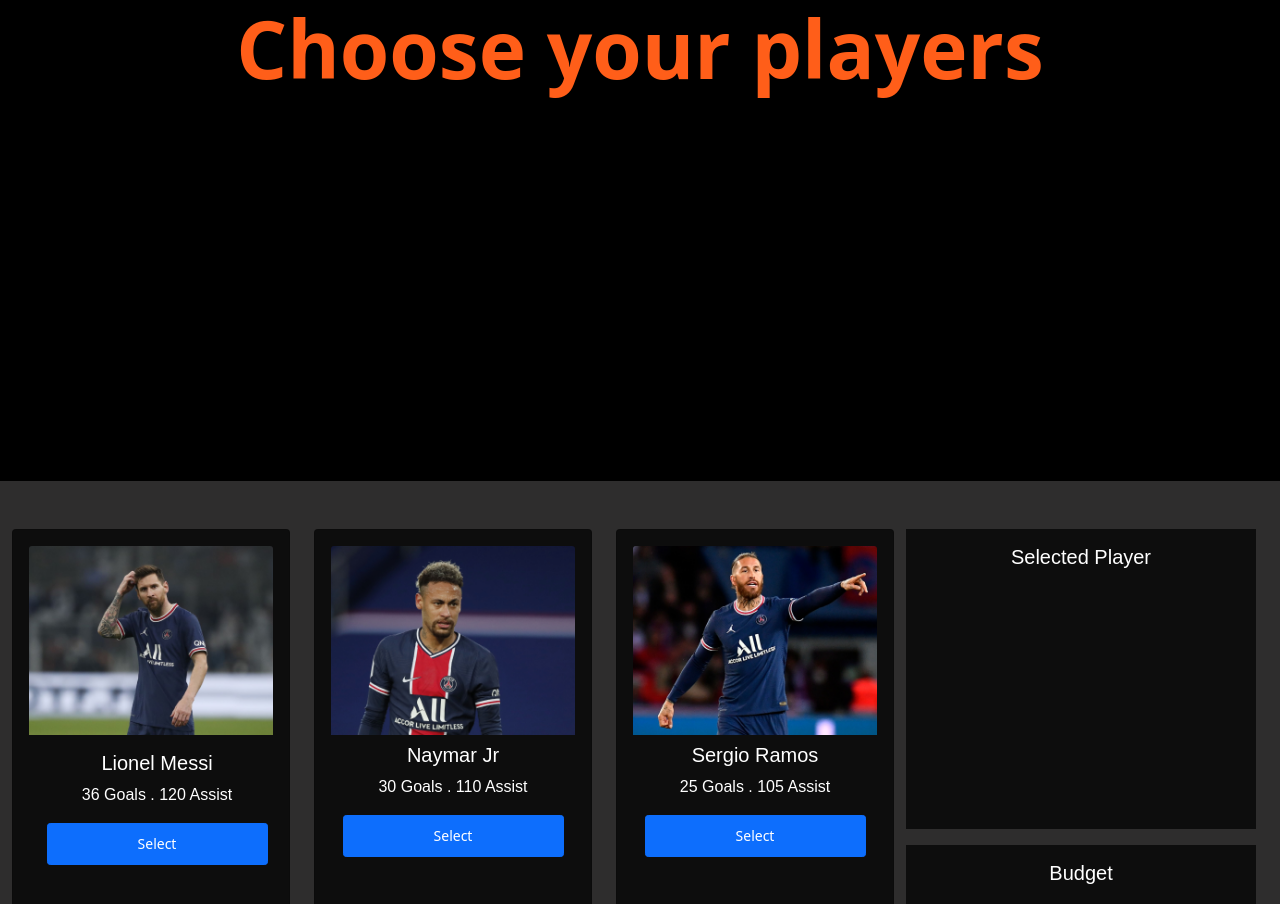
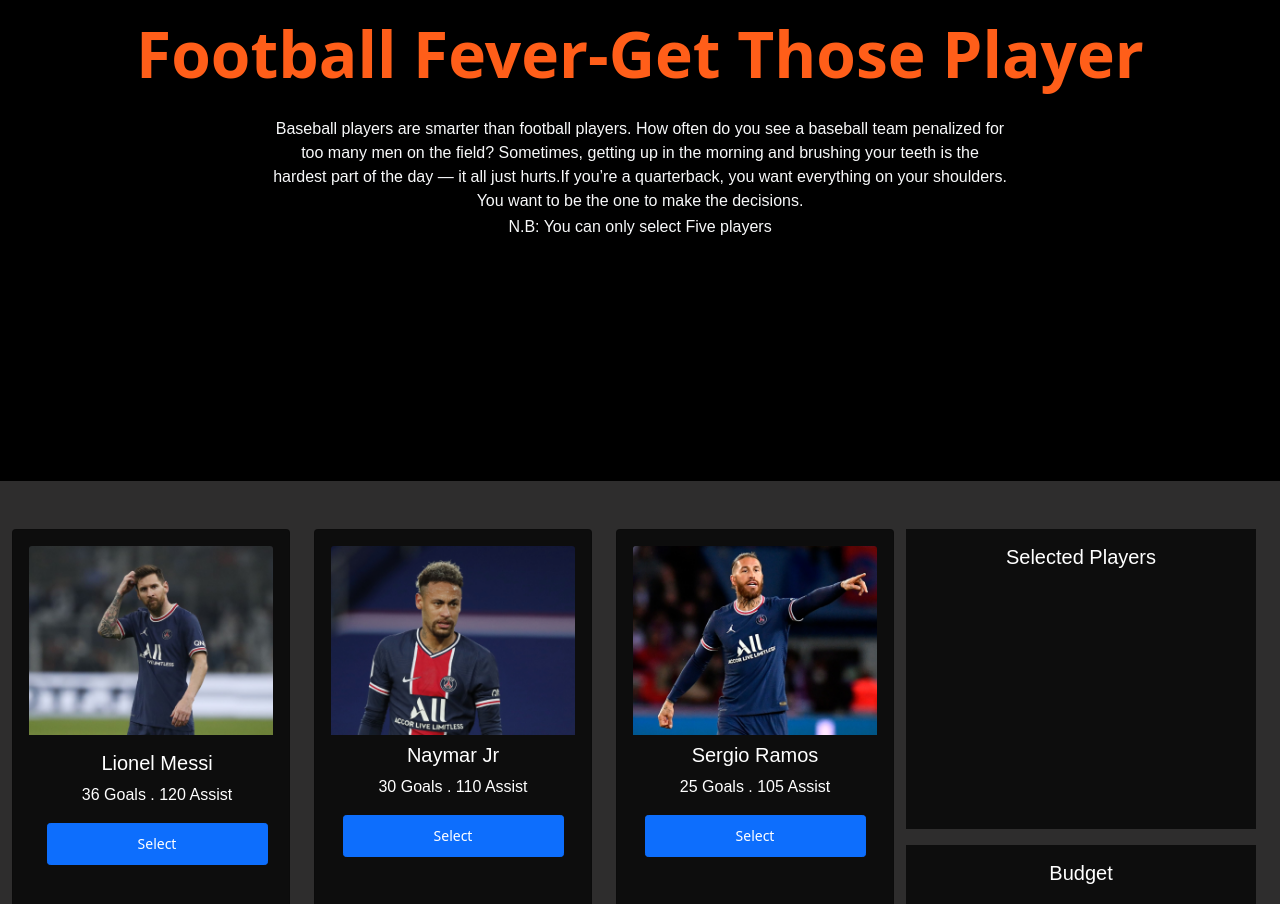
Before and after one commit to kmdshojib/best-five, a plain HTML site: page index.html in a window 1280 px wide. Shown: the top 904 px of the page. Drawn offline with nearby package versions, Linux system fonts and the light colour scheme.

Commit message:
title fixed

```diff
--- a/index.html
+++ b/index.html
@@ -7,20 +7,25 @@
     <!-- fonts -->
     <link rel="preconnect" href="https://fonts.googleapis.com">
     <link rel="preconnect" href="https://fonts.gstatic.com" crossorigin>
-    <link href="https://fonts.googleapis.com/css2?family=Montserrat:wght@100&family=Poppins&display=swap" rel="stylesheet">
+    <link href="https://fonts.googleapis.com/css2?family=Montserrat:&family=Poppins&display=swap" rel="stylesheet">
     <!-- bootstrap -->
     <link href="https://cdn.jsdelivr.net/npm/bootstrap@5.0.2/dist/css/bootstrap.min.css" rel="stylesheet" integrity="sha384-EVSTQN3/azprG1Anm3QDgpJLIm9Nao0Yz1ztcQTwFspd3yD65VohhpuuCOmLASjC" crossorigin="anonymous">
     <script src="https://cdn.jsdelivr.net/npm/bootstrap@5.0.2/dist/js/bootstrap.bundle.min.js" integrity="sha384-MrcW6ZMFYlzcLA8Nl+NtUVF0sA7MsXsP1UyJoMp4YLEuNSfAP+JcXn/tWtIaxVXM" crossorigin="anonymous"></script>
 
     <link rel="stylesheet" href="./style.css" />
 
-    <title>Document</title>
+    <title>Football Fever-Get Those Player</title>
 </head>
 <body>
     <!-- header for the page -->
     <div class="header jumbotron jumbotron-fluid">
         <div class="container d-flex flex-column align-items-center">
-            <h1 class="display-1 fw-bold text-center  title">Choose your players</h1>
+            <h3 class="display-3 pt-3 fw-bold text-center  title">Football Fever-Get Those Player</h3>
+
+            <p class="text-light pt-3 jumbo-smalltext text-center">Baseball players are smarter than football players. How often do you see a baseball team penalized for too many men on the field?
+            Sometimes, getting up in the morning and brushing your teeth is the hardest part of the day — it all just hurts.If you’re a quarterback, you want everything on your shoulders. You want to be the one to make the decisions.
+            </p>
+            <p class="text-light font-weight-bold pt-2">N.B: You can only select Five players </p>
           </div>
     </div>
 
@@ -83,7 +88,7 @@
 
        <div class="player-budget">
             <div class="selected-player ">
-                <h5 class="h5 text-white text-center pt-3 slected-title">Selected Player</h5>
+                <h5 class="h5 text-white text-center pt-3 slected-title">Selected Players</h5>
                 <div>
                     <ol id="player-list" class=" ">
                     </ol>
@@ -119,7 +124,7 @@
 
     <!-- footer -->
     <div class="footer mt-5">
-        <h5 class="text-center text-light">Copyright @ 2022 All Rights Reserved.</h5>
+        <h5 class="text-center text-light pt-3">Copyright @ 2022 All Rights Reserved.</h5>
     </div>
     <script src="/script.js" type="text/javascript"></script>
 </body>
--- a/style.css
+++ b/style.css
@@ -37,6 +37,11 @@ height: 42px !important;
     color: #FF5E19;
 }
 
+.jumbo-smalltext{
+    height: 90px;
+    width: 735px;
+}
+
 /* card style */
 
 .card-body{
@@ -65,5 +70,6 @@ height: 42px !important;
 /* footer */
 
 .footer{
+    border-top: 0.2px solid #ffffff;
     height: 70px;
 }
```
